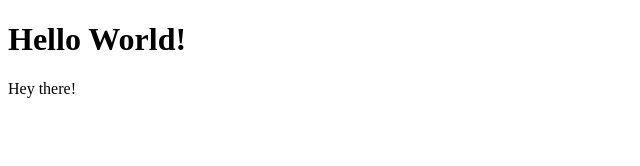
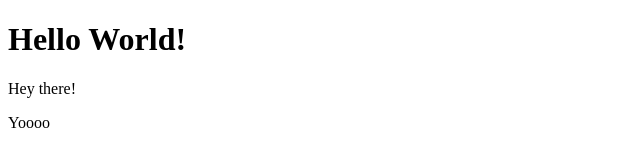
Before and after one commit to codeacademy-git/first-repo, a plain HTML site: page index.html in a window 1280 px wide. Shown: the full height of the page, 0-640 px from the left. Drawn offline with Linux system fonts and the light colour scheme.

Commit message:
update index.html

```diff
--- a/index.html
+++ b/index.html
@@ -8,5 +8,6 @@
 <body>
     <h1>Hello World!</h1>
     <p>Hey there!</p>
+    <p>Yoooo</p>
 </body>
 </html>
```
